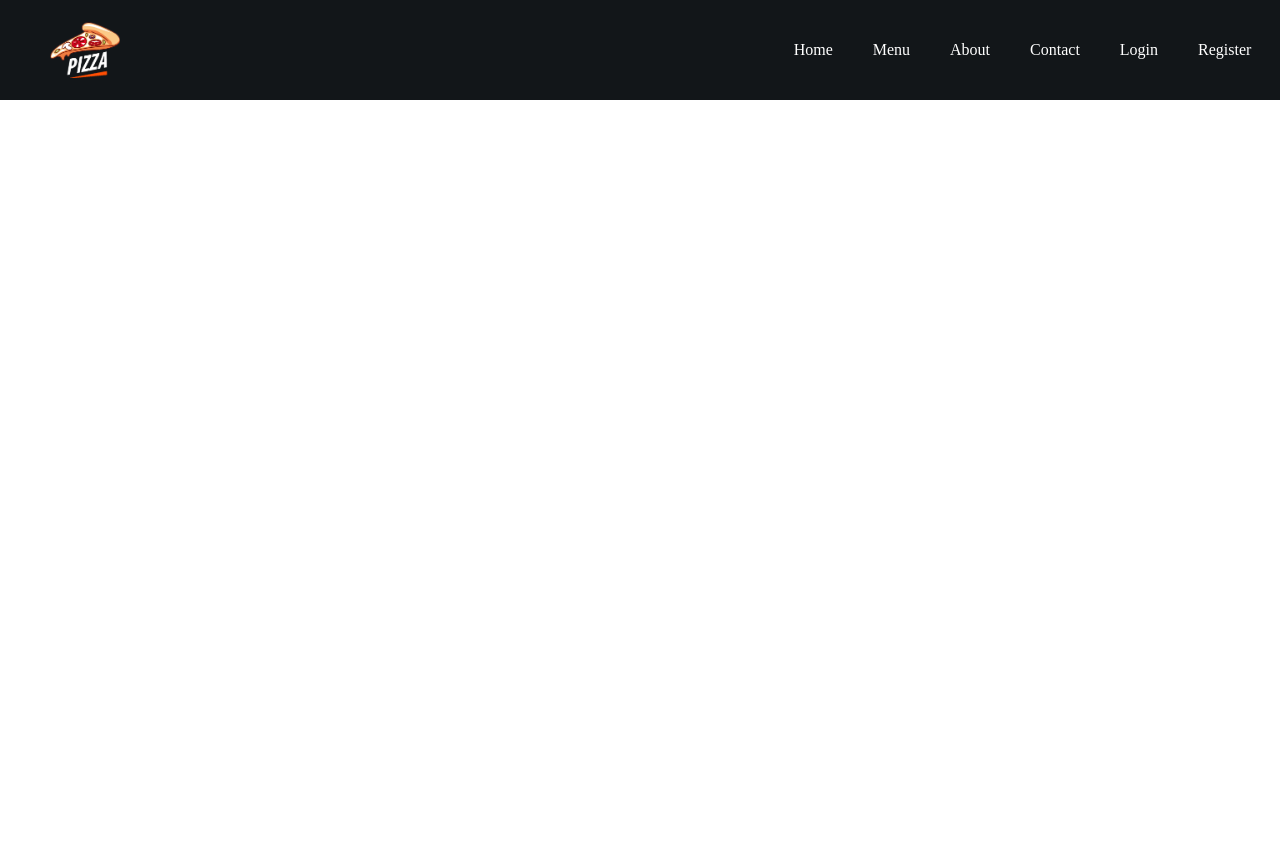
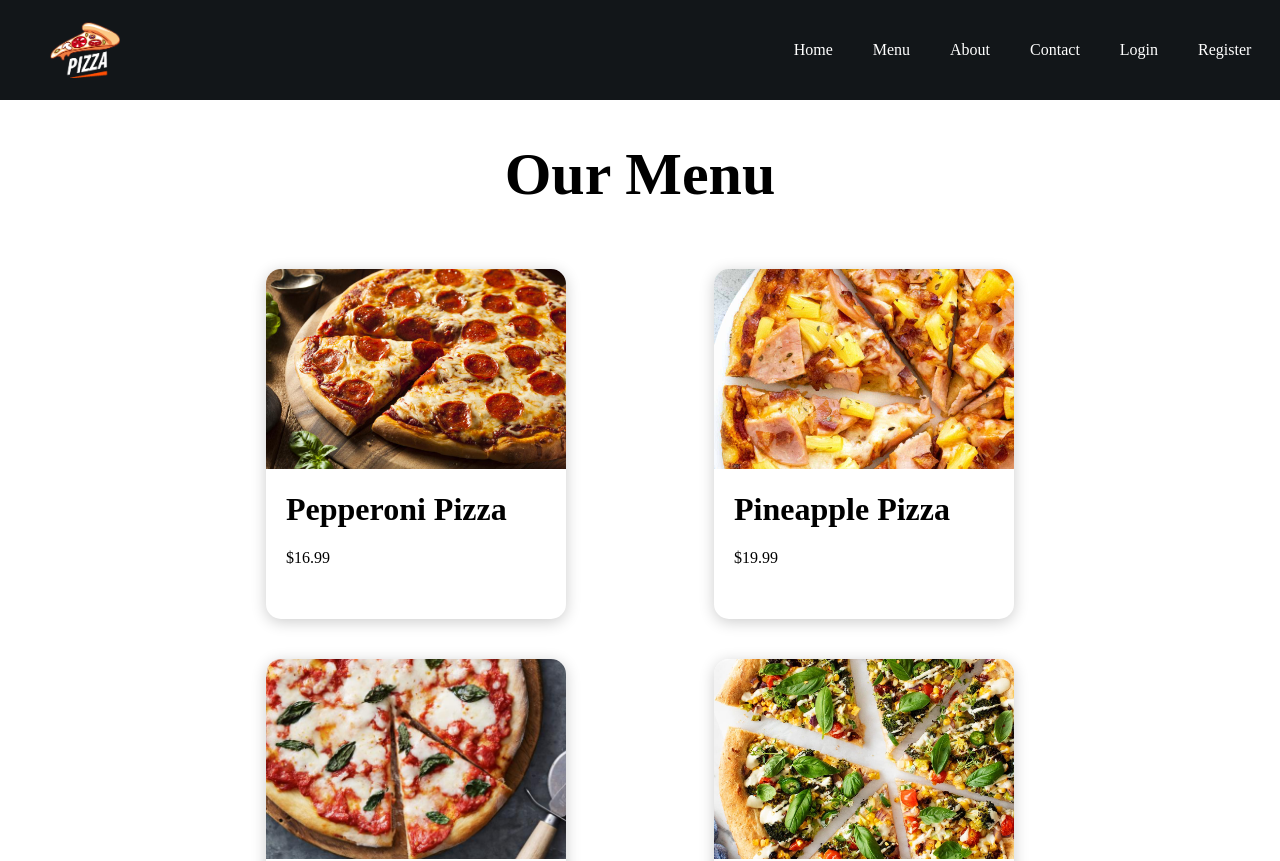
Before and after one commit to RosenGeorgievvv/SliceHeaven, a React (Vite) app: page /menu in a window 1280 px wide. Shown: the top 861 px of the page. Before the commit the page ends 800 px from the top, so only its background shows below. Built offline with nearby package versions, Linux system fonts and the light colour scheme.

Commit message:
Menu page updated

```diff
--- a/src/App.jsx
+++ b/src/App.jsx
@@ -2,6 +2,7 @@ import './App.css';
 import { BrowserRouter as Router, Routes, Route } from 'react-router-dom';
 import Home from './pages/Home';
 import Navigation from './components/Navigation';
+import Menu from './pages/Menu';
 
 function App() {
 
@@ -11,6 +12,7 @@ function App() {
         <Navigation />
         <Routes>
           <Route path='/' element={<Home />} />
+          <Route path='/menu' element={<Menu />} />
         </Routes>
       </Router>
     </div>
--- a/src/components/Items.jsx
+++ b/src/components/Items.jsx
@@ -1,5 +1,6 @@
 import React from 'react'
 
+//receive properties from Menu.jsx
 const Items = ({image, name, price}) => {
   return (
     <div className='menuItem'>
--- a/src/data/data.js
+++ b/src/data/data.js
@@ -3,39 +3,49 @@ import Pineapple from '../assets/pineapple.jpg';
 import Margherita from '../assets/margherita.jpg';
 import Vegan from '../assets/vegan.jpg';
 
-export const MenuList = [
+const data = [
     {
+        id: '1',
         name: "Pepperoni Pizza",
         image: Pepperoni,
         price: 16.99
     },
     {
+        id: '2',
         name: "Pineapple Pizza",
         image: Pineapple,
         price: 19.99
     },
     {
+        id: '3',
         name: "Margherita Pizza",
         image: Margherita,
         price: 15.49
     },
     {
+        id: '4',
         name: "Vegan Pizza",
         image: Vegan,
         price: 12.49
     },
     {
+        id: '5',
         name: "4 Cheese Pizza",
         image: Vegan,
         price: 13.99
     },
     {
+        id: '6',
         name: "Barbeque Pizza",
         image: Vegan,
         price: 17.49
-    },{
+    },
+    {
+        id: '7',
         name: "Special Pizza",
         image: Vegan,
         price: 12.49
     }
 ]
+
+export default data;
--- /dev/null
+++ b/src/pages/Menu.jsx
@@ -0,0 +1,25 @@
+import React from "react";
+import "../styles/Menu.css";
+import Items from "../components/Items";
+import data from "../data/data";
+
+const Menu = () => {
+  return (
+    <div className="menu">
+      <h1 className="menuTitle">Our Menu</h1>
+      <div className="menuList">
+        {data.map((item, key) => {
+          return (
+            <Items
+              key={item.id}
+              image={item.image}
+              name={item.name}
+              price={item.price}
+            />
+          );
+        })}
+      </div>
+    </div>
+  );
+};
+export default Menu;
--- /dev/null
+++ b/src/styles/Menu.css
@@ -0,0 +1,58 @@
+.menu{
+    width: 100%;
+    height: auto;
+    display: flex;
+    justify-content: center;
+    align-items: center;
+    flex-direction: column;
+}
+.menu .menuTitle{
+    font-family: cursive;
+    font-size: 60px;
+}
+.menuList{
+    width: 70vw;
+    height: auto;
+    display: grid;
+    grid-template-columns: 1fr 1fr 1fr;
+    place-items: center;
+}
+.menuItem {
+    border-radius: 15px;
+    width: 300px;
+    height: 350px;
+    margin: 20px;
+    box-shadow: 0px 3px 15px rgba(0, 0, 0, 0.2);
+  }
+  .menuItem:hover {
+    box-shadow: 0px 3px 15px rgba(0, 0, 0, 0.5);
+    transition: 0.3s ease-in;
+    cursor: pointer;
+  }
+
+  .menuItem div {
+    border-top-left-radius: 15px;
+    border-top-right-radius: 15px;
+    width: 100%;
+    height: 200px;
+    background-position: center;
+    background-repeat: no-repeat;
+    background-size: cover;
+  }
+
+  .menuItem h1,
+  .menuItem p {
+    margin-left: 20px;
+  }
+
+  @media only screen and (max-width: 1300px) {
+    .menuList {
+      grid-template-columns: 1fr 1fr;
+    }
+  }
+
+  @media only screen and (max-width: 800px) {
+    .menuList {
+      grid-template-columns: 1fr;
+    }
+  }
```
Also changed, not shown: src/pages/Login.jsx (+5 -108 lines).
